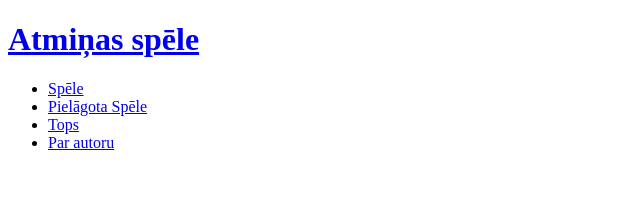
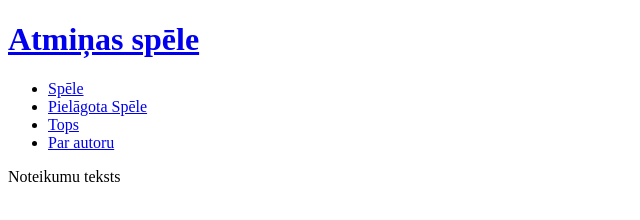
Before and after one commit to TronkisR/My_tests, a plain HTML site: page index.html in a window 1280 px wide. Shown: the whole page, without its empty margins (0-640 px from the left). Drawn offline with Linux system fonts and the light colour scheme.

Commit message:
Update index.html

```diff
--- a/index.html
+++ b/index.html
@@ -40,7 +40,7 @@
 
             </ul>
             <div class="content">
-
+                <p>Noteikumu teksts</p>
             </div>
         </div><!-- beidzas header-->
 
```
